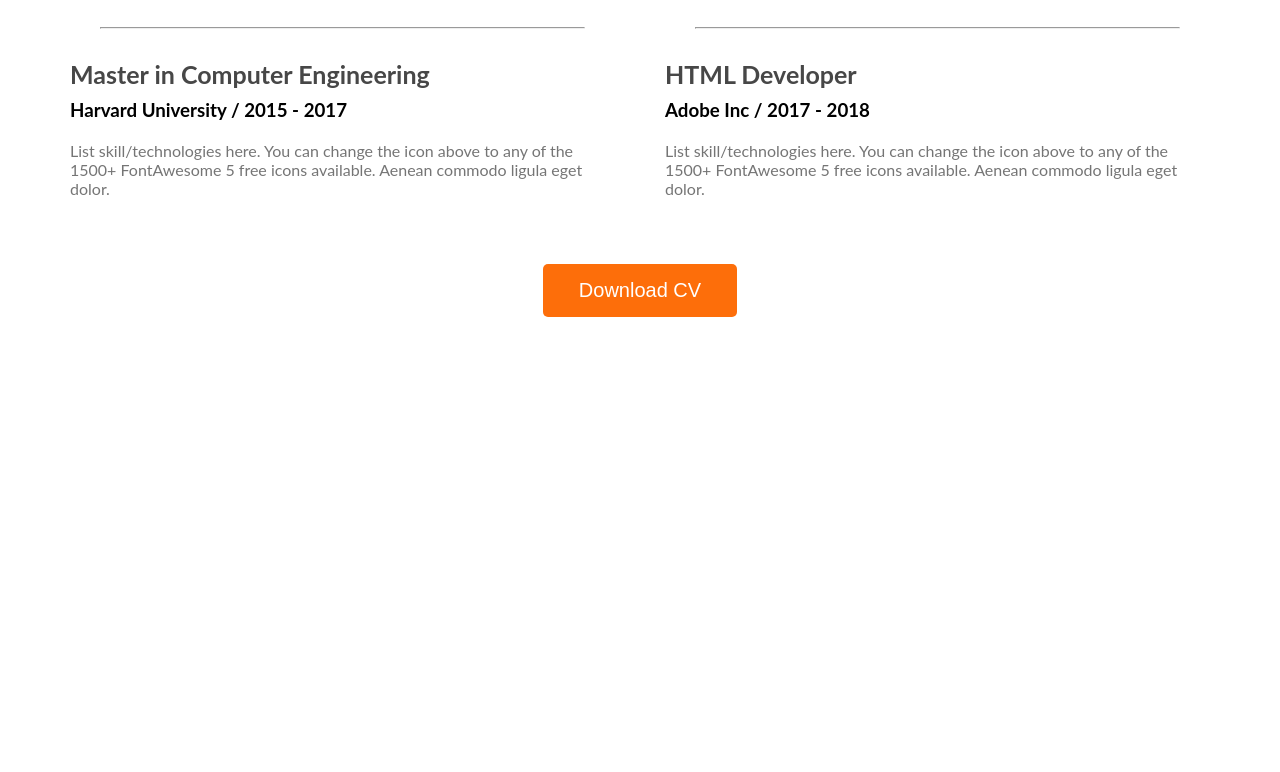
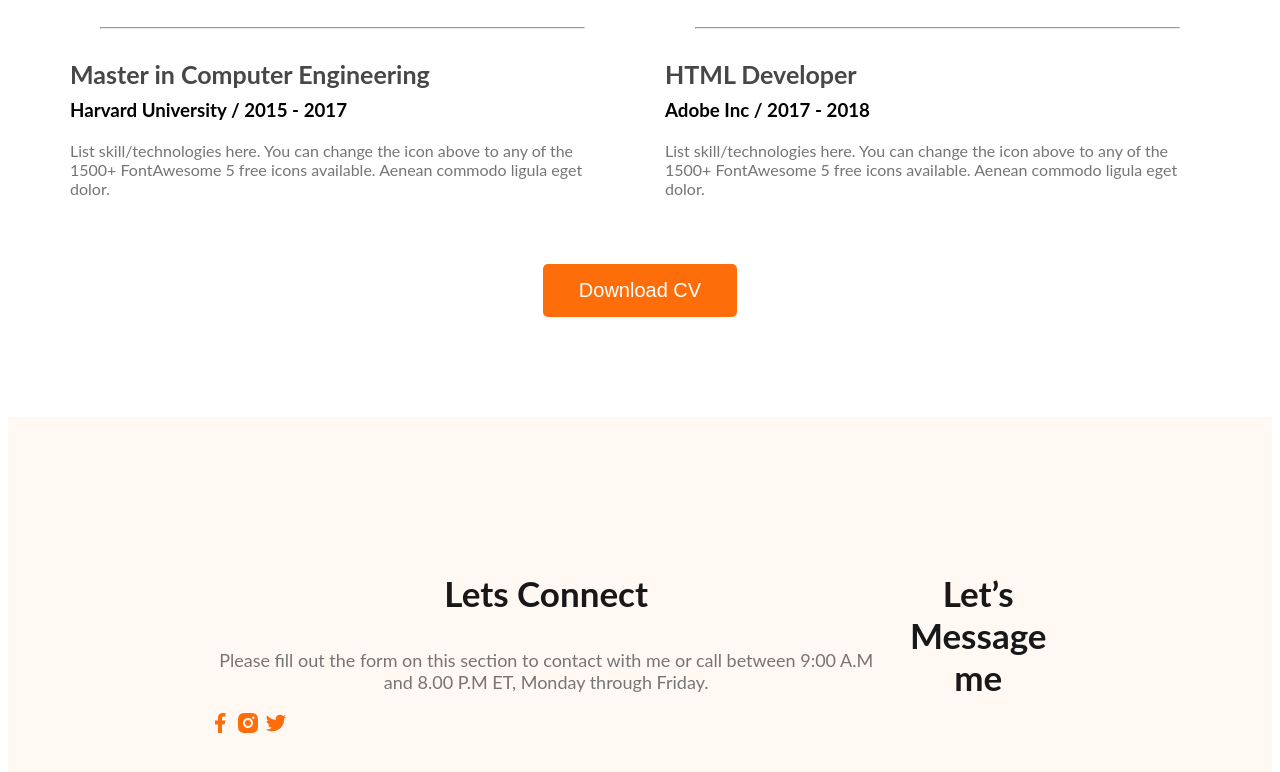
Before and after one commit to mdalaminariya/devloper-portfolio, a plain HTML site: page index.html in a window 1280 px wide. Shown: the part 2642-3414 px from the top of the page. Before the commit the page ends 2967 px from the top, so only its background shows below. Drawn offline with Linux system fonts and the light colour scheme.

Commit message:
add footer

```diff
--- a/index.html
+++ b/index.html
@@ -154,7 +154,18 @@
 
     </main>
     <footer>
-
+        <div class="footer-column">
+            <h3 class="section-title">Lets Connect</h3>
+            <p class="section-description">Please fill out the form on this section to contact with me or call between 9:00 A.M and 8.00 P.M ET, Monday through Friday.</p>
+            <div class="social-link">
+                <a href=""><img src="images/icons/facebook.png" alt=""></a>
+                <a href=""><img src="images/icons/insta.png" alt=""></a>
+                <a href=""><img src="images/icons/twitter.png" alt=""></a>
+            </div>
+        </div>
+        <div class="footer-column">
+            <h3 class="section-title">Let’s Message me</h3>
+        </div>
     </footer>
 </body>
 </html>
--- a/style/style.css
+++ b/style/style.css
@@ -186,3 +186,12 @@ main {
     text-align: center;
     margin-top: 50px;
 }
+
+/* footer style */
+
+footer{
+    display: flex;
+    background: #FFF8F3;
+    margin-top: 100px;
+    padding: 120px 200px;
+}
```
